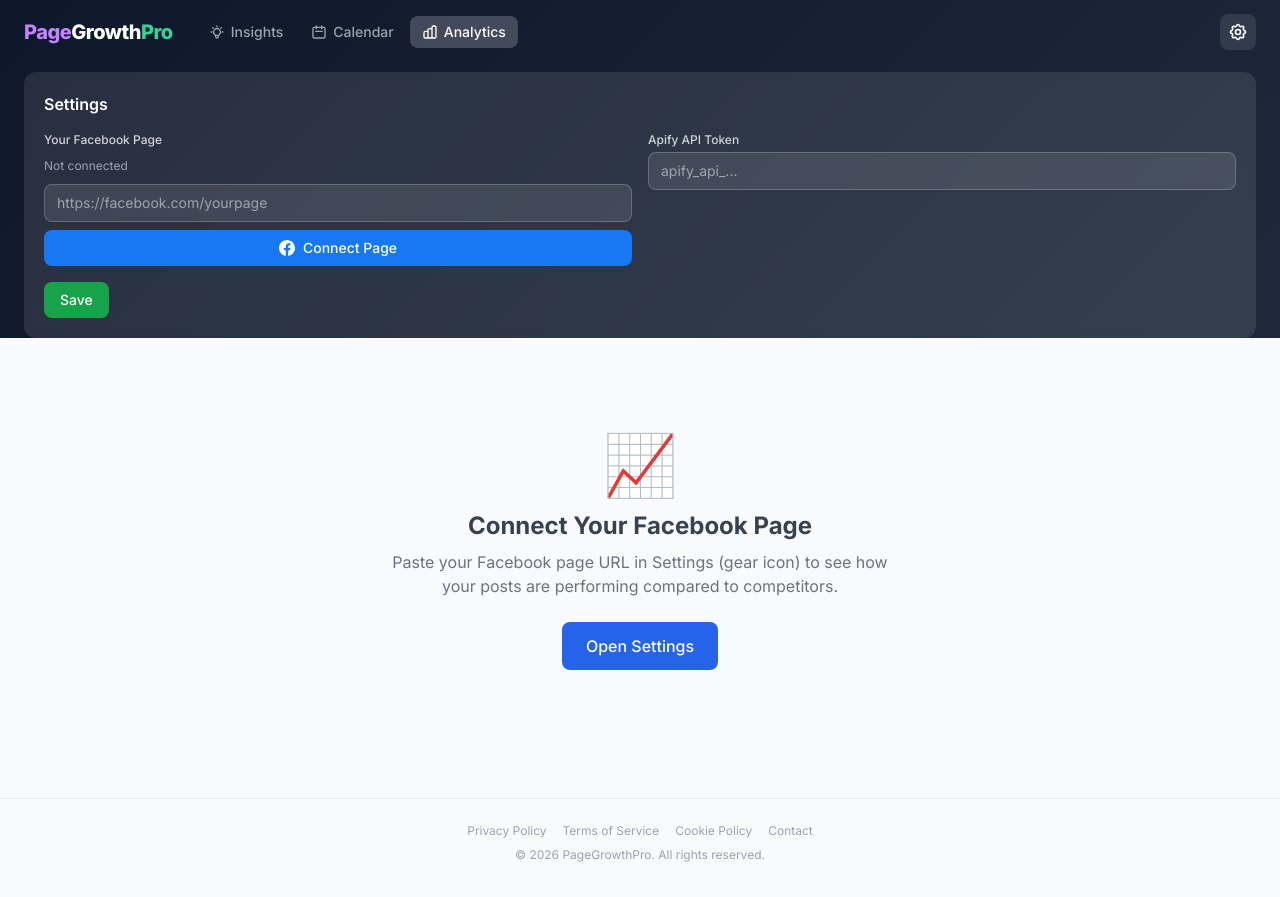
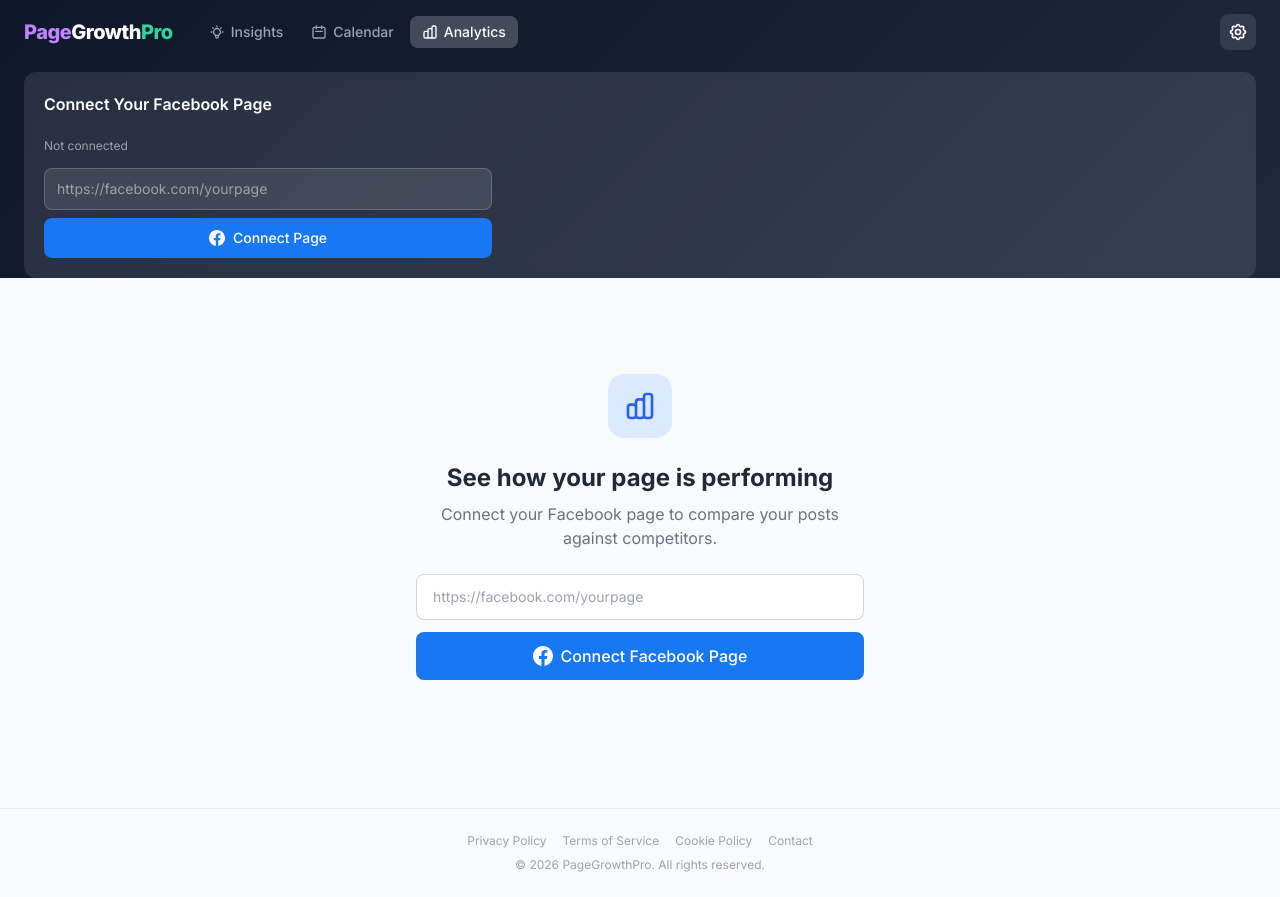
Before and after one commit to bobrien5/pagegrowthpro, a plain HTML site: page analytics.html in a window 1280 px wide. Both pictures are taken after a click on the button "Settings". Drawn offline with nearby package versions, Linux system fonts and the light colour scheme.

Commit message:
Analytics: FB page URL connect only, no hardcoded tokens

```diff
--- a/analytics.html
+++ b/analytics.html
@@ -41,35 +41,41 @@
       </div>
       <div id="mobileMenu" class="hidden md:hidden pb-4 space-y-1"></div>
       <div id="settingsPanel" class="hidden mt-2 mb-4 bg-white/10 rounded-xl p-4 sm:p-5 backdrop-blur-sm">
-        <h3 class="font-semibold text-white mb-4">Settings</h3>
-        <div class="grid grid-cols-1 sm:grid-cols-2 gap-4">
-          <div>
-            <label class="block text-xs font-medium text-gray-300 mb-1">Your Facebook Page</label>
-            <div id="fbConnectionStatus" class="mb-2"><span class="text-xs text-gray-400">Not connected</span></div>
+        <h3 class="font-semibold text-white mb-4">Connect Your Facebook Page</h3>
+        <div class="max-w-md">
+          <div id="fbConnectionStatus" class="mb-3"><span class="text-xs text-gray-400">Not connected</span></div>
           <div id="fbConnectForm">
-              <input id="settingFbPageUrl" type="text" placeholder="https://facebook.com/yourpage" class="w-full bg-white/10 border border-white/20 rounded-lg px-3 py-2 text-sm text-white placeholder-gray-400 focus:outline-none focus:ring-2 focus:ring-blue-500 mb-2">
-              <button onclick="handleFbConnect()" id="fbConnectBtn" class="bg-[#1877F2] hover:bg-[#166FE5] text-white text-sm font-medium px-4 py-2 rounded-lg transition flex items-center gap-2 w-full justify-center">
+            <input id="settingFbPageUrl" type="text" placeholder="https://facebook.com/yourpage" class="w-full bg-white/10 border border-white/20 rounded-lg px-3 py-2.5 text-sm text-white placeholder-gray-400 focus:outline-none focus:ring-2 focus:ring-blue-500 mb-2">
+            <button onclick="handleFbConnect()" id="fbConnectBtn" class="bg-[#1877F2] hover:bg-[#166FE5] text-white text-sm font-medium px-4 py-2.5 rounded-lg transition flex items-center gap-2 w-full justify-center">
               <svg class="w-4 h-4" fill="currentColor" viewBox="0 0 24 24"><path d="M24 12.073c0-6.627-5.373-12-12-12s-12 5.373-12 12c0 5.99 4.388 10.954 10.125 11.854v-8.385H7.078v-3.47h3.047V9.43c0-3.007 1.792-4.669 4.533-4.669 1.312 0 2.686.235 2.686.235v2.953H15.83c-1.491 0-1.956.925-1.956 1.874v2.25h3.328l-.532 3.47h-2.796v8.385C19.612 23.027 24 18.062 24 12.073z"/></svg>
               Connect Page
             </button>
           </div>
           <input id="settingFbToken" type="hidden">
           <input id="settingFbPageId" type="hidden">
+          <input id="settingGeminiKey" type="hidden">
         </div>
-          <div><label class="block text-xs font-medium text-gray-300 mb-1">Apify API Token</label><input id="settingApifyToken" type="password" placeholder="apify_api_..." class="w-full bg-white/10 border border-white/20 rounded-lg px-3 py-2 text-sm text-white placeholder-gray-400 focus:outline-none focus:ring-2 focus:ring-blue-500"><input id="settingGeminiKey" type="hidden"></div>
-        </div>
-        <div class="flex items-center gap-4 mt-4"><button onclick="saveSettings()" class="bg-green-600 hover:bg-green-700 text-white text-sm font-medium px-4 py-2 rounded-lg transition">Save</button><span id="settingsSaved" class="text-sm text-green-400 hidden">Saved!</span></div>
       </div>
     </div>
   </header>
   <input type="file" id="fileInput" accept=".json" class="hidden">
 
   <!-- Connect State -->
-  <div id="connectState" class="max-w-7xl mx-auto px-6 py-20 text-center">
-    <div class="text-6xl mb-4">📈</div>
-    <h2 class="text-2xl font-bold text-gray-700">Connect Your Facebook Page</h2>
-    <p class="text-gray-500 mt-2 max-w-lg mx-auto">Paste your Facebook page URL in Settings (gear icon) to see how your posts are performing compared to competitors.</p>
-    <button onclick="toggleSettings()" class="mt-6 bg-blue-600 hover:bg-blue-700 text-white font-medium px-6 py-3 rounded-lg transition">Open Settings</button>
+  <div id="connectState" class="max-w-7xl mx-auto px-4 sm:px-6 py-16 sm:py-20 text-center">
+    <div class="max-w-md mx-auto">
+      <div class="w-16 h-16 bg-blue-100 rounded-2xl flex items-center justify-center mx-auto mb-6">
+        <svg class="w-8 h-8 text-blue-600" fill="none" stroke="currentColor" viewBox="0 0 24 24"><path stroke-linecap="round" stroke-linejoin="round" stroke-width="2" d="M9 19v-6a2 2 0 00-2-2H5a2 2 0 00-2 2v6a2 2 0 002 2h2a2 2 0 002-2zm0 0V9a2 2 0 012-2h2a2 2 0 012 2v10m-6 0a2 2 0 002 2h2a2 2 0 002-2m0 0V5a2 2 0 012-2h2a2 2 0 012 2v14a2 2 0 01-2 2h-2a2 2 0 01-2-2z"/></svg>
+      </div>
+      <h2 class="text-2xl font-bold text-gray-800">See how your page is performing</h2>
+      <p class="text-gray-500 mt-2 mb-6">Connect your Facebook page to compare your posts against competitors.</p>
+      <div id="connectFormInline">
+        <input id="connectPageUrlInline" type="text" placeholder="https://facebook.com/yourpage" class="w-full border border-gray-300 rounded-lg px-4 py-3 text-sm focus:outline-none focus:ring-2 focus:ring-blue-500 mb-3">
+        <button onclick="connectFromInline()" class="bg-[#1877F2] hover:bg-[#166FE5] text-white font-medium px-6 py-3 rounded-lg transition flex items-center gap-2 w-full justify-center">
+          <svg class="w-5 h-5" fill="currentColor" viewBox="0 0 24 24"><path d="M24 12.073c0-6.627-5.373-12-12-12s-12 5.373-12 12c0 5.99 4.388 10.954 10.125 11.854v-8.385H7.078v-3.47h3.047V9.43c0-3.007 1.792-4.669 4.533-4.669 1.312 0 2.686.235 2.686.235v2.953H15.83c-1.491 0-1.956.925-1.956 1.874v2.25h3.328l-.532 3.47h-2.796v8.385C19.612 23.027 24 18.062 24 12.073z"/></svg>
+          Connect Facebook Page
+        </button>
+      </div>
+    </div>
   </div>
 
   <!-- Dashboard -->
@@ -359,11 +365,34 @@
     function getApifyToken() {
       const s = JSON.parse(localStorage.getItem('vpro_dashboard_settings') || '{}');
       if (s.apifyToken) return s.apifyToken;
-      const token = prompt('Enter your Apify API token to scrape your page data:');
-      if (!token) throw new Error('Apify token required');
-      s.apifyToken = token;
+      throw new Error('Apify token not configured. Set it in the Insights page settings.');
+    }
+
+    // Inline connect from the connect state page
+    function connectFromInline() {
+      const input = document.getElementById('connectPageUrlInline');
+      const rawUrl = input?.value.trim();
+      if (!rawUrl) { input.focus(); return; }
+
+      let pageId = rawUrl;
+      if (rawUrl.includes('facebook.com')) {
+        try {
+          const url = new URL(rawUrl.startsWith('http') ? rawUrl : 'https://' + rawUrl);
+          const path = url.pathname.replace(/^\//, '').replace(/\/$/, '');
+          if (url.searchParams.get('id')) pageId = url.searchParams.get('id');
+          else if (path) pageId = path.split('/')[0];
+        } catch {}
+      }
+      const pageName = pageId.replace(/[_.-]/g, ' ').replace(/\b\w/g, c => c.toUpperCase());
+      const s = JSON.parse(localStorage.getItem('vpro_dashboard_settings') || '{}');
+      s.fbPageId = pageId; s.fbPageName = pageName; s.fbPageUrl = rawUrl; s.fbConnectedAt = new Date().toISOString();
       localStorage.setItem('vpro_dashboard_settings', JSON.stringify(s));
-      return token;
+
+      // Also populate settings form if visible
+      const settingsUrl = document.getElementById('settingFbPageUrl');
+      if (settingsUrl) settingsUrl.value = rawUrl;
+
+      loadPageData();
     }
 
     // --- Render YOUR page data ---
```
Lines whose indentation alone changed are shown as unchanged.
